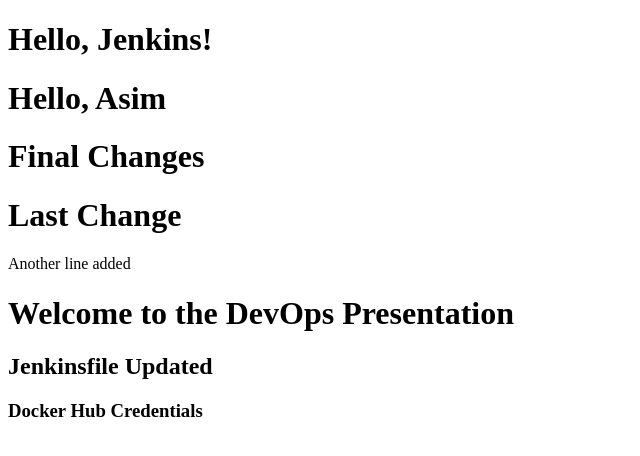
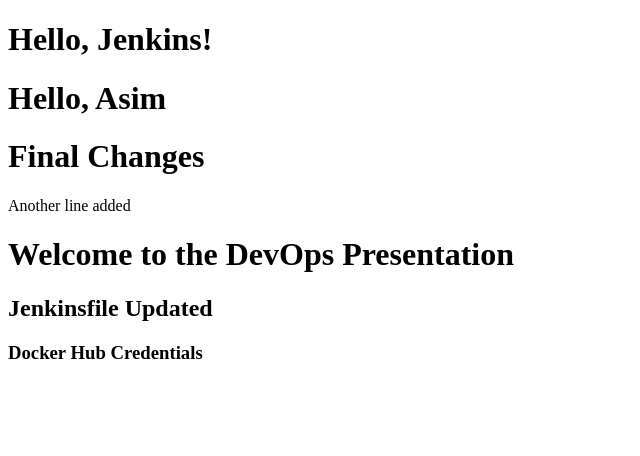
Before and after one commit to asimadeel8/online-presentation, a website: page index.html in a window 1280 px wide. Shown: the whole page, without its empty margins (0-640 px from the left). Drawn offline with Linux system fonts and the light colour scheme.

Commit message:
latest commits

```diff
--- a/index.html
+++ b/index.html
@@ -7,7 +7,6 @@
     <h1>Hello, Jenkins!</h1>
     <h1>Hello, Asim</h1>
     <h1>Final Changes</h1>
-    <h1>Last Change</h1>
     <p>Another line added</p>
     <h1>Welcome to the DevOps Presentation</h1>
     <h2>Jenkinsfile Updated</h2>
```
